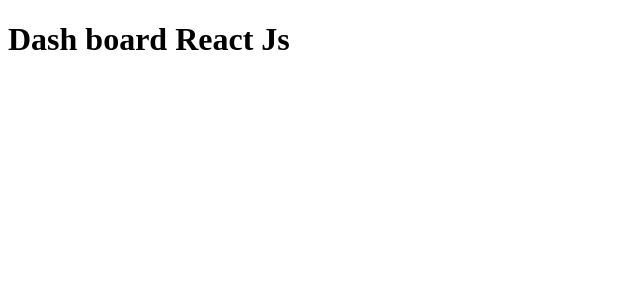
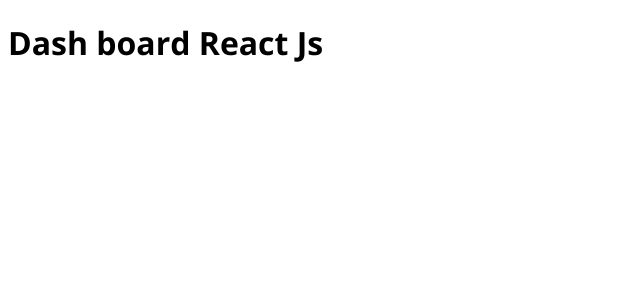
Before and after one commit to LaAnhQuan/Shop_App_Dashboard_Admin, a React (Create React App) app: page / in a window 1280 px wide. Shown: the top 300 px of the page, without its empty margins (0-640 px from the left). Built offline with nearby package versions, Linux system fonts and the light colour scheme.

Commit message:
install library basic

```diff
--- a/src/App.css
+++ b/src/App.css
@@ -1,38 +1,5 @@
-/* .App {
-  text-align: center;
+@import url('https://fonts.googleapis.com/css2?family=Open+Sans:ital,wght@0,300..800;1,300..800&display=swap');
+
+body {
+  font-family: "Open Sans", sans-serif;
 }
-
-.App-logo {
-  height: 40vmin;
-  pointer-events: none;
-}
-
-@media (prefers-reduced-motion: no-preference) {
-  .App-logo {
-    animation: App-logo-spin infinite 20s linear;
-  }
-}
-
-.App-header {
-  background-color: #282c34;
-  min-height: 100vh;
-  display: flex;
-  flex-direction: column;
-  align-items: center;
-  justify-content: center;
-  font-size: calc(10px + 2vmin);
-  color: white;
-}
-
-.App-link {
-  color: #61dafb;
-}
-
-@keyframes App-logo-spin {
-  from {
-    transform: rotate(0deg);
-  }
-  to {
-    transform: rotate(360deg);
-  }
-} */
```
Also changed, not shown: package.json (+9 -0 lines), 1 other file (tests, documents, lock files or other folders).
